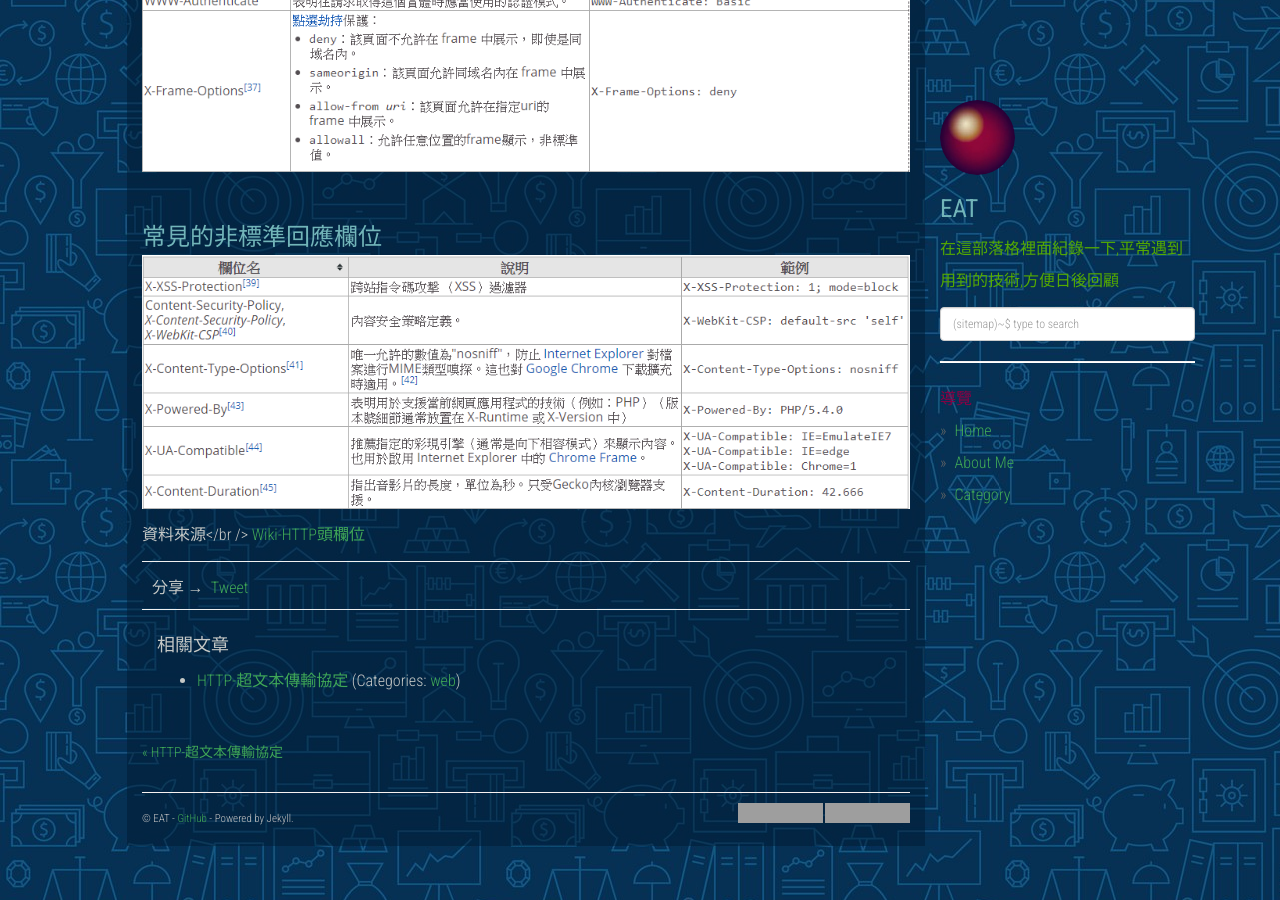
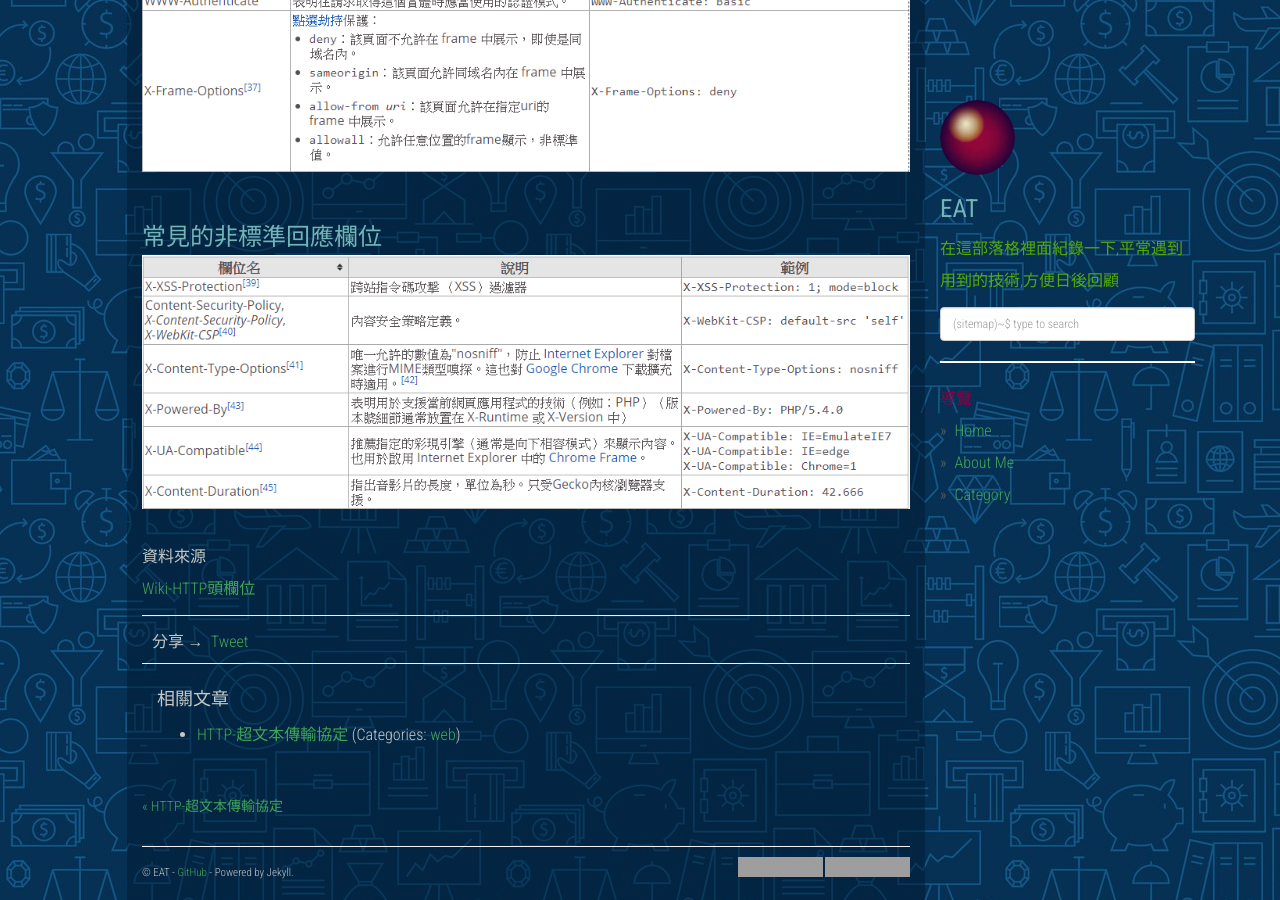
Before and after one commit to dyeat/dyeat.github.io, a Jekyll site: the page built from _posts/2018-12-17-HTTP頭欄位.md, in a window 1280 px wide and 900 px high, scrolled down 4527 px. Built offline with Jekyll 4.4.1, drawn with Linux system fonts in a browser that asks for light colours; nearby versions of some CDN libraries; comment, search, counter and statistics services are not loaded; grey boxes are pictures that could not be loaded.

Commit message:
update post

```diff
--- a/_posts/2018-12-17-HTTP頭欄位.md
+++ b/_posts/2018-12-17-HTTP頭欄位.md
@@ -53,6 +53,7 @@ HTTP 頭欄位根據實際用途被分為以下 4 種類型：
 
 ### 常見的非標準回應欄位
 ![請求欄位_6](https://dyeat.github.io/static/img/2018-12-17/header_6.PNG)
-
-資料來源</br />
+<br />
+<br />
+資料來源<br />
 [Wiki-HTTP頭欄位](https://www.wikiwand.com/zh-tw/HTTP%E5%A4%B4%E5%AD%97%E6%AE%B5#/%E8%AF%B7%E6%B1%82%E5%AD%97%E6%AE%B5)
```
